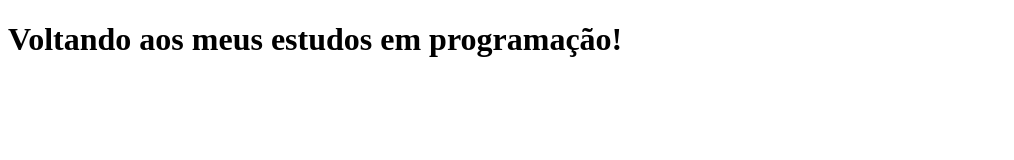
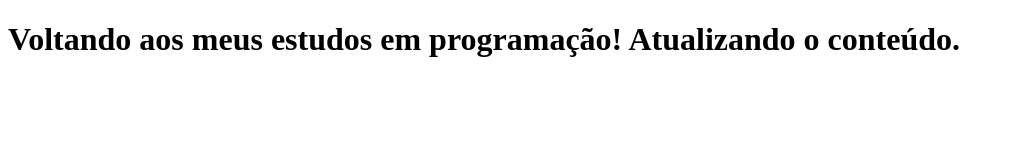
Before and after one commit to Jhon-sants/versionamento_1, a plain HTML site: page index.html in a window 1280 px wide. Shown: the whole page, without its empty margins (0-1014 px from the left). Drawn offline with Linux system fonts and the light colour scheme.

Commit message:
Segundo Commit

```diff
--- a/index.html
+++ b/index.html
@@ -8,7 +8,7 @@
 </head>
 
 <body>
-  <h1>Voltando aos meus estudos em programação!</h1>
+  <h1>Voltando aos meus estudos em programação! Atualizando o conteúdo.</h1>
 </body>
 
 </html>
```
